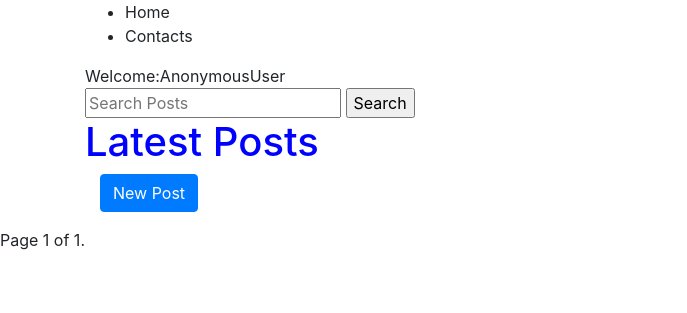
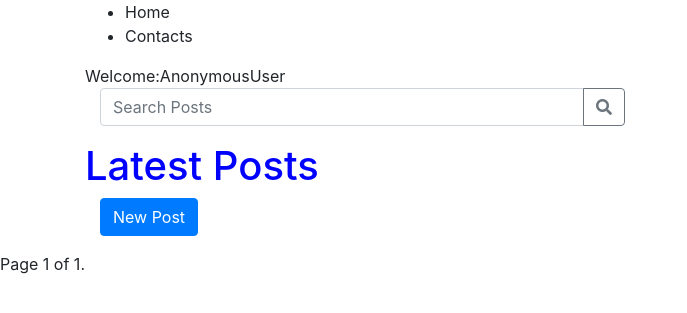
Before and after one commit to Hemaxil/MyBlog, a Django app: page / in a window 1280 px wide. Shown: the top 313 px of the page, without its empty margins (0-687 px from the left). Run offline with Django 3.2, Linux system fonts and the light colour scheme; data that the repository does not hold is empty; some libraries are stand-ins or nearby versions.

Commit message:
using fontawesome

```diff
--- a/MyBlog/Blog/templates/base.html
+++ b/MyBlog/Blog/templates/base.html
@@ -4,6 +4,7 @@
   <head>
     <title>{% block head_title %}Latest Posts {%endblock head_title %}</title>
     <link href="https://stackpath.bootstrapcdn.com/bootstrap/4.1.1/css/bootstrap.min.css" rel="stylesheet" integrity="sha384-WskhaSGFgHYWDcbwN70/dfYBj47jz9qbsMId/iRN3ewGhXQFZCSftd1LZCfmhktB" crossorigin="anonymous">
+    <link rel="stylesheet" href="https://use.fontawesome.com/releases/v5.1.1/css/all.css" integrity="sha384-O8whS3fhG2OnA5Kas0Y9l3cfpmYjapjI0E4theH4iuMD+pLhbf6JI0jIMfYcK3yZ" crossorigin="anonymous">
     {% block head_extra %}{% endblock head_extra%}
     <link rel="stylesheet" href="{% static 'css/base.css' %}">
   </head>
@@ -19,8 +20,13 @@
           Welcome:{{request.user}}
         </nav>
         <form method="GET" action="">
-          <input type="text" name='q' placeholder="Search Posts">
-          <input type="submit" value="Search">
+          <div class="input-group mb-3 col-sm-6">
+            <input type="text"  class='form-control' name='q' placeholder="Search Posts">
+            <div class="input-group-append">
+              <!--<input type="submit" value="Search" class="btn btn-outline-secondary">-->
+              <button type="submit" class="btn btn-outline-secondary"><i class="fas fa-search"></i></button>
+            </div>
+          </div>
         </form>
        <h1>Latest Posts</h1>
      </header>
```
